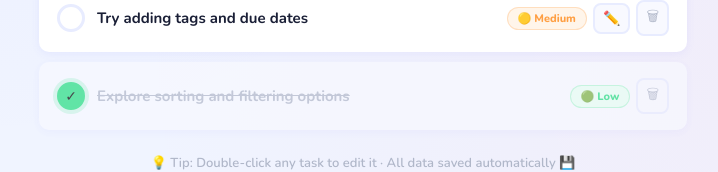
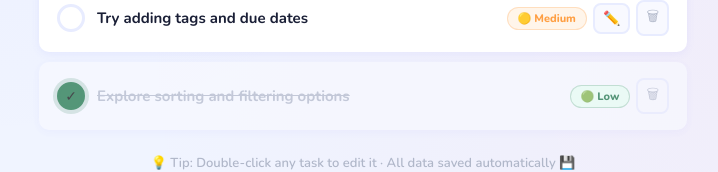
Before and after one commit to Gouthamipoojary/To-Do, a React (Vite) app: page / in a window 1280 px wide. Shown: the part 636-808 px from the top of the page, without its empty margins (277-995 px from the left). Built offline with nearby package versions, Linux system fonts and the light colour scheme.

Commit message:
feat: update src/components/TodoItem.tsx for "change the color of Low Priority to #136F40 in all places"

```diff
--- a/src/components/TodoItem.tsx
+++ b/src/components/TodoItem.tsx
@@ -3,7 +3,7 @@ import type { Todo, Tag } from "@/types";
 import { formatDate, isOverdue, isDueToday } from "@/utils";
 
 const PRIORITY_STYLE = {
-  low:    { emoji: "🟢", color: "#26de81", bg: "#e8fff3", label: "Low"    },
+  low:    { emoji: "🟢", color: "#136F40", bg: "#e8fff3", label: "Low"    },
   medium: { emoji: "🟡", color: "#ff9f43", bg: "#fff5ea", label: "Medium" },
   high:   { emoji: "🔴", color: "#ff5e7e", bg: "#fff0f2", label: "High"   },
 };
@@ -70,17 +70,17 @@ export function TodoItem({ todo, tags, onToggle, onDelete, onUpdate }: TodoItemP
           onClick={() => onToggle(todo.id)}
           style={{
             width: 28, height: 28,
-            border: `3px solid ${todo.completed ? "#26de81" : "var(--border)"}`,
+            border: `3px solid ${todo.completed ? "#136F40" : "var(--border)"}`,
             borderRadius: "50%",
-            background: todo.completed ? "#26de81" : "transparent",
+            background: todo.completed ? "#136F40" : "transparent",
             display: "flex", alignItems: "center", justifyContent: "center",
             flexShrink: 0,
             fontSize: 14,
             transition: "all 0.2s",
             animation: todo.completed ? "checkPop 0.3s ease" : "none",
-            boxShadow: todo.completed ? "0 0 0 4px rgba(38,222,129,0.2)" : "none",
+            boxShadow: todo.completed ? "0 0 0 4px rgba(19,111,64,0.2)" : "none",
           }}
-          onMouseEnter={e => { if (!todo.completed) e.currentTarget.style.borderColor = "#26de81"; }}
+          onMouseEnter={e => { if (!todo.completed) e.currentTarget.style.borderColor = "#136F40"; }}
           onMouseLeave={e => { if (!todo.completed) e.currentTarget.style.borderColor = "var(--border)"; }}
         >
           {todo.completed && "✓"}
```
